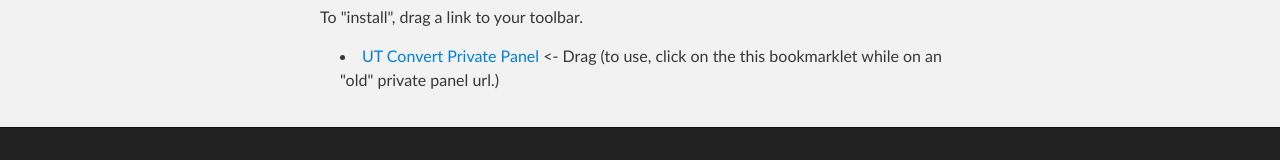
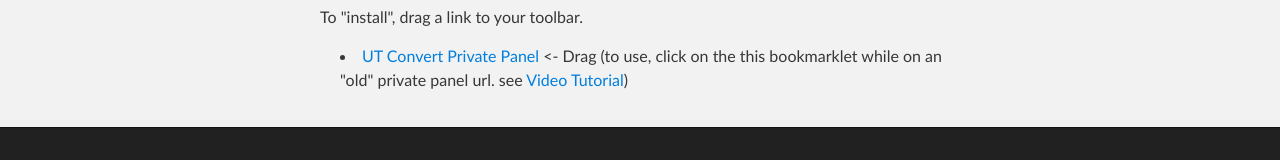
Before and after one commit to usertesting/bookmarklets, a plain HTML site: page index.html in a window 1280 px wide. Shown: the part 656-816 px from the top of the page. Drawn offline with Linux system fonts and the light colour scheme.

Commit message:
added first bookmarklet

```diff
--- a/index.html
+++ b/index.html
@@ -52,7 +52,7 @@ $ git checkout gh-pages
       <a href="javascript:(function(){var exurl = (window.location + '');
       m=exurl.match(/^http(s)?:\/\/accounts\.(qa[0-9]\.)?usertesting\.com\/PrivateTesterSignupNew.aspx\?job=(.*)/);if(m){n='http://www.'+m[m.length
       -2]+'usertesting.com/pp/'+m[m.length-1];window.location=prompt('The old url has been changed to:', n)}else{alert('Sorry, but the current url is not an old private panel url.');};})();">UT
-      Convert Private Panel</a> <- Drag (to use, click on the this bookmarklet while on an "old" private panel url.)
+      Convert Private Panel</a> <- Drag (to use, click on the this bookmarklet while on an "old" private panel url. see <a href="http://screencast.com/t/7maIRn5jRC">Video Tutorial</a>)
     </li>
   </ul>
 </p>
```
